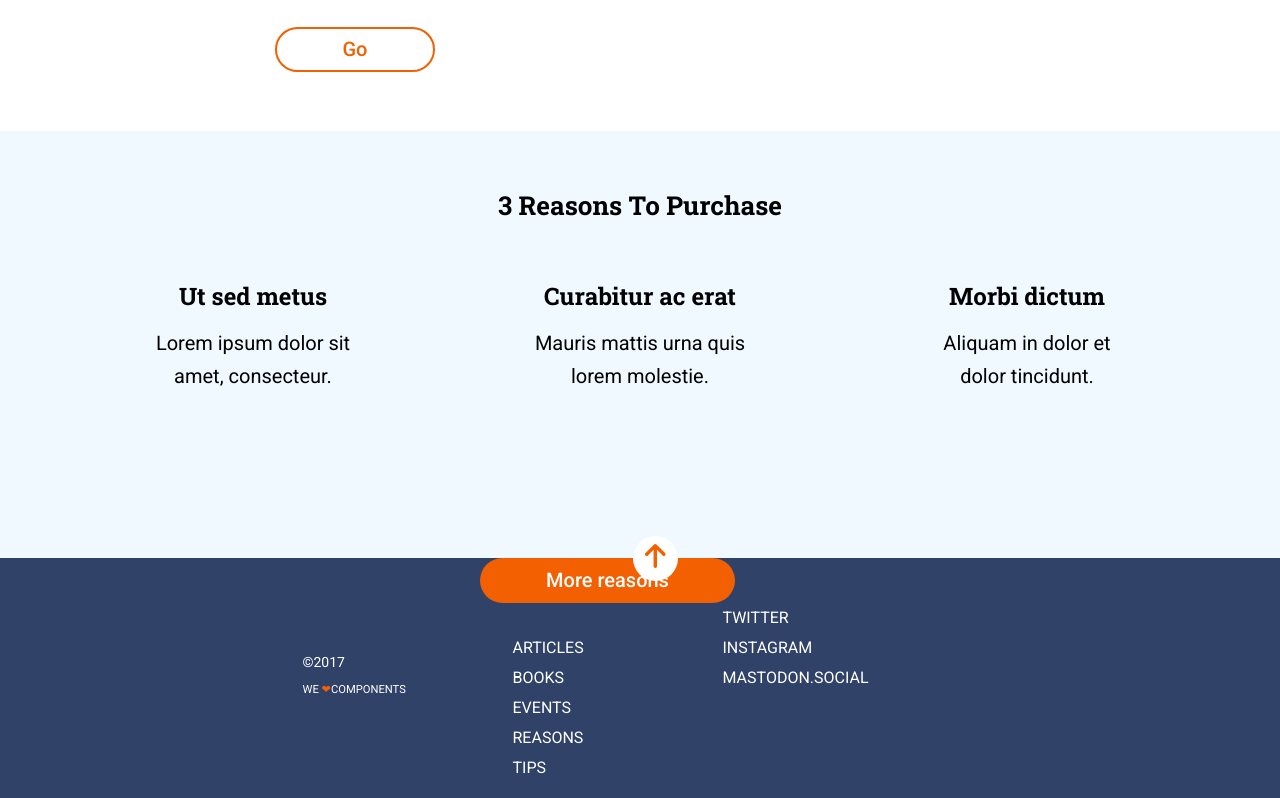
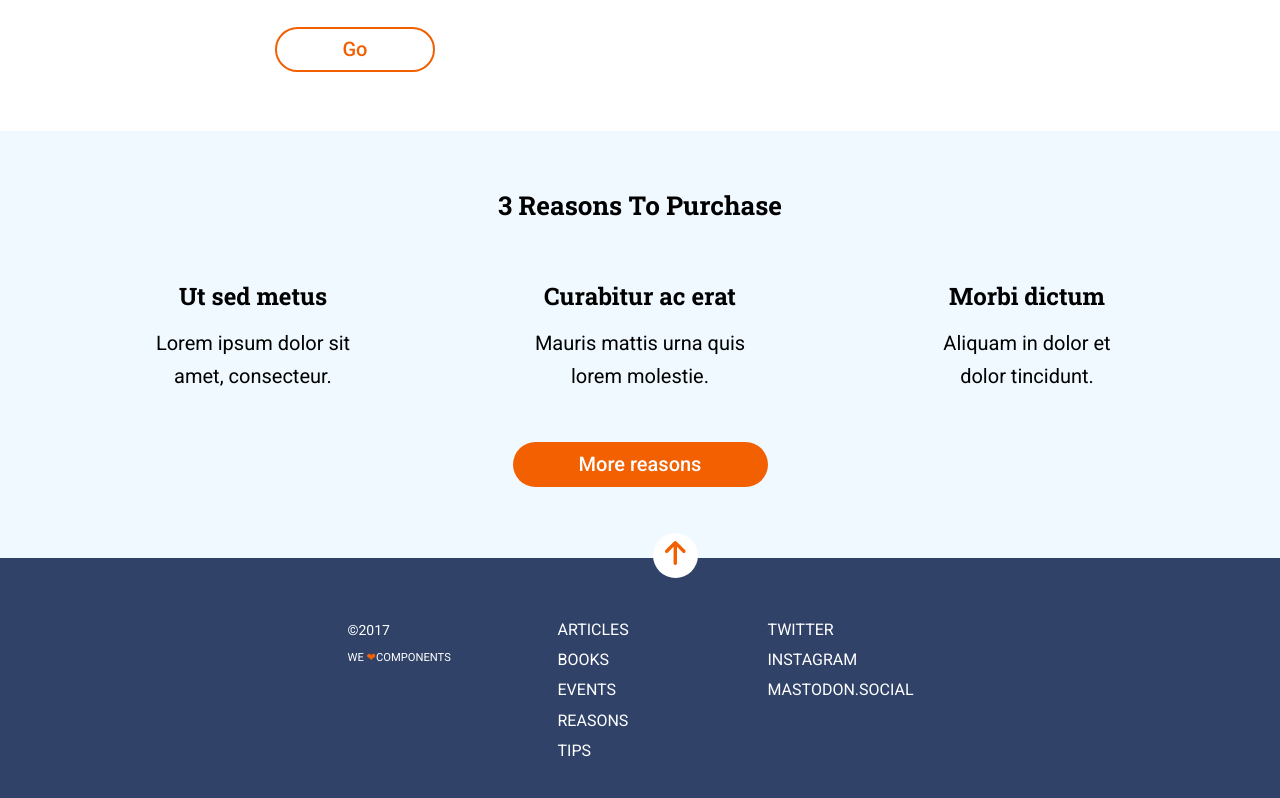
Before and after one commit to lauraherrero/Layout-Exercise, a website: page _src/templates/index.html in a window 1280 px wide. Shown: the part 997-1795 px from the top of the page. Drawn offline with nearby package versions, Linux system fonts and the light colour scheme; files that its build step writes are made by us from their sources; files whose address does not match are found by name.

Commit message:
Changes footer styles to mediaqueries and add transitions on the buttons of the main section

```diff
--- a/_src/assets/scss/layout/_firstSection.scss
+++ b/_src/assets/scss/layout/_firstSection.scss
@@ -77,9 +77,12 @@
         font-weight: 500;
         text-align: center;
         margin-bottom: 45px;
+        transition: color ease 2s;
+        transition: background-color ease 1s;
             &:hover{
                 color: $light;
                 background-color: $orange;
+                box-shadow: 0 8px 15px rgba(0, 0, 0, 0.4);
             }
         @media all and (min-width:768px){
             width: 91px;
--- a/_src/assets/scss/layout/_footer.scss
+++ b/_src/assets/scss/layout/_footer.scss
@@ -1,19 +1,22 @@
 .footer{
     width: 100%;
     height: 465px;
+    padding-top: 45px;
     background-color: $darkBlue;
     color: $light;
     text-transform: uppercase;
     font-family: $fontText;
     display: flex;
     flex-direction: column;
-    justify-content: space-evenly;
+    justify-content: end;
     align-items: center;
+
     @media all and (min-width:768px){
         height: 240px;
         display: flex;
-        flex-direction: row-reverse;
-        justify-content: flex-start;
+        flex-direction: row;
+        justify-content: space-around;
+        align-items: baseline;
     }
     @media all and (min-width: 1200px){
         justify-content: center;
@@ -26,13 +29,9 @@
         border: none;
         border-radius: 50%;
         position: relative;
-        top: -48px;
+        top: -70px;
         @media all and (min-width:768px){
-            left: -350px;
-            top: -120px;
-        }
-        @media all and (min-width: 1200px){
-            left: -300px;;
+            left: 350px;
         }
     }
     &__sections{
@@ -46,7 +45,6 @@
     &__categories{
         width: 73px;
         height: 150px;
-        margin: auto;
         margin-bottom: 30px;
         font-size: 16px;
         line-height: 1.88;
@@ -54,8 +52,10 @@
 
         @media all and (min-width:768px){
             width: 210px;
-            height: 90px;
+            height: 150px;
             text-align: justify;
+            order: 2;
+            margin: 0;
         }
     }
 
@@ -67,8 +67,9 @@
         text-align: center;
         @media all and (min-width:768px){
             width: 210px;
-            height: 150px;
+            height: 90px;
             text-align: justify;
+            order: 3;
         }
     }
 
@@ -79,6 +80,9 @@
         display: flex;
         flex-direction: column;
         align-items: center;
+        @media all and (min-width:768px){
+            order: 1;
+        }
         &--simbol{
             color: $orange;
             }
--- a/_src/assets/scss/layout/_secondSection.scss
+++ b/_src/assets/scss/layout/_secondSection.scss
@@ -4,6 +4,7 @@
     height: 624px;
     background-color: $iceBlue;
     padding: 30px $padding-right 0 $padding-left;
+    text-align: center;
     @media all and (min-width:768px){
         height: 397px;
         display: block;
@@ -35,6 +36,8 @@
     display: grid;
     grid-template-rows: 1fr 1fr 1fr;
     grid-gap: 45px;
+    margin-bottom: 45px;
+    margin-top: 45px;
     @media all and (min-width:768px){
         display: flex;
         flex-direction: row;
@@ -84,23 +87,18 @@
     font-size: 20px;
     font-family: $fontText;
     font-weight: 500;
-    text-align: center;
-    position: absolute;
-    right: 68px;
-    bottom: -940px;
+    transition: color ease 2s, border-color ease 2s;
+    transition: background-color ease 1s;
         &:hover{
             background-color: $light;
             color: $orange;
             border: 2px solid $orange;
+            box-shadow: 0 8px 15px rgba(0, 0, 0, 0.4);
         }
     @media all and (min-width:768px){
         width: 210px;
-        left: 290px;
-        bottom: -850px;
         }
     @media all and (min-width: 1200px){
         width: 255px;
-        left: 480px;
-        bottom: -800px;
     }
 }
--- a/_src/templates/index.html
+++ b/_src/templates/index.html
@@ -15,8 +15,7 @@
 <body>
   <div id="hero" class="wrapper">
     <header class="header">
-      <button class="header__button"><img class="header__button--img"
-            src="./assets/images/ico-menu.svg"></button>
+      <button class="header__button"><img class="header__button--img" src="./assets/images/ico-menu.svg"></button>
     </header>
     <hero class="hero">
       <div class="hero__cover">
@@ -60,7 +59,6 @@
       <button class="footer__button"><a href="././index.html#hero"><img src="./assets/images/ico-arrow.svg"
             alt="Subir al inicio"></a>
       </button>
-      <div class="footer__sections">
       <nav class="footer__categories">
         <ul>
           <li><a href="#">Articles</a></li>
@@ -77,7 +75,6 @@
           <li><a href="#">Mastodon.social</a></li>
         </ul>
       </nav>
-      </div>
       <div class="footer__copy">
         <span class="footer__copy--year">©2017</span>
         <small class="footer__copy--small">we <span class="footer__copy--simbol">❤︎</span>components</small>
```
Lines whose indentation alone changed are shown as unchanged.
